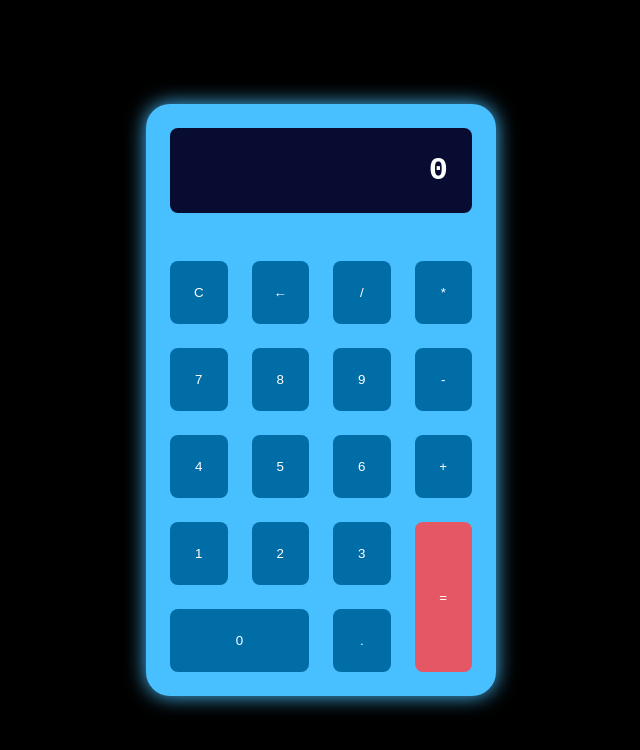
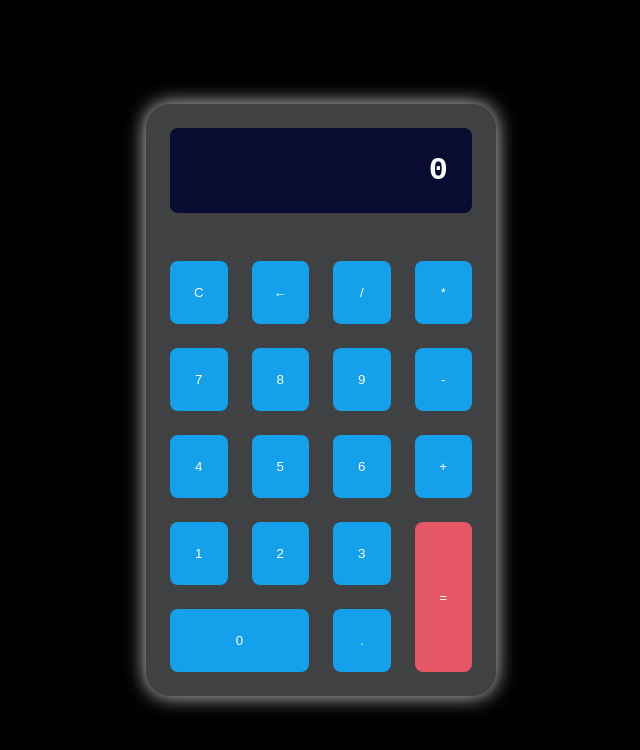
Before and after one commit to Diego20617/Proyecto_Calculadora, a website with bundled scripts: page Mi Proyecto/src/index.html in a window 1280 px wide. Shown: the whole page, without its empty margins (319-959 px from the left). Built offline with nearby package versions, Linux system fonts and the light colour scheme.

Commit message:
Cambios en los estilos css

```diff
--- a/Mi Proyecto/src/styles.css
+++ b/Mi Proyecto/src/styles.css
@@ -12,7 +12,7 @@ body{
 }
 
 .calculadora{
-    background-color: #48bfff;
+    background-color: #3f4143;
     color: white;
     width: 350px;
     max-width: 100%;
@@ -21,7 +21,7 @@ body{
     display: grid;
     grid-template-columns: repeat(4, 1fr);
     gap: 1.5rem;
-    box-shadow: 0 0 20px #48bfff;
+    box-shadow: 0 0 20px #d2d8db;
 }
 
 .pantalla{
@@ -37,7 +37,7 @@ body{
 }
 
 .btn{
-    background-color: #006da7;
+    background-color: #14a0eb;
     color: white;
     border: 0;
     padding: 1.5rem .5rem;
```
